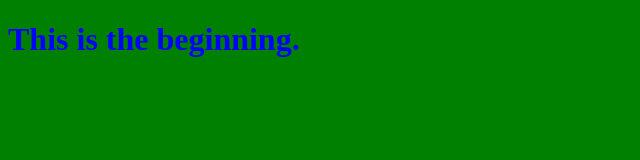
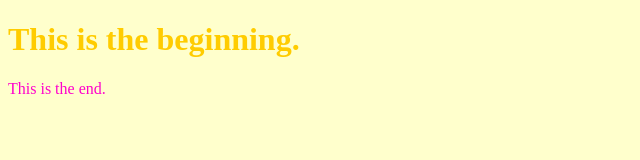
Before and after one commit to misterlengel/misterlengel.github.io, a plain HTML site: page index.html in a window 1280 px wide. Shown: the whole page, without its empty margins (0-640 px from the left). Drawn offline with Linux system fonts and the light colour scheme.

Commit message:
changed css

```diff
--- a/index.html
+++ b/index.html
@@ -2,10 +2,13 @@
 <html>
 <head>
 	<title>Jim L</title>
+
 	<link rel="stylesheet" type="text/css" href="mystyle.css">
 </head>
 <body>
 <h1>This is the beginning.</h1>
+<p>This is the end.</p>
+
 
 </body>
 </html>
--- a/mystyle.css
+++ b/mystyle.css
@@ -1,3 +1,3 @@
-body {background-color: green;}
-h1   {color: blue;}
-p    {color: red;}
+body {background-color: #ffffcc;}
+h1   {color: #ffcc00;}
+p    {color: #ff00cc;}
```
